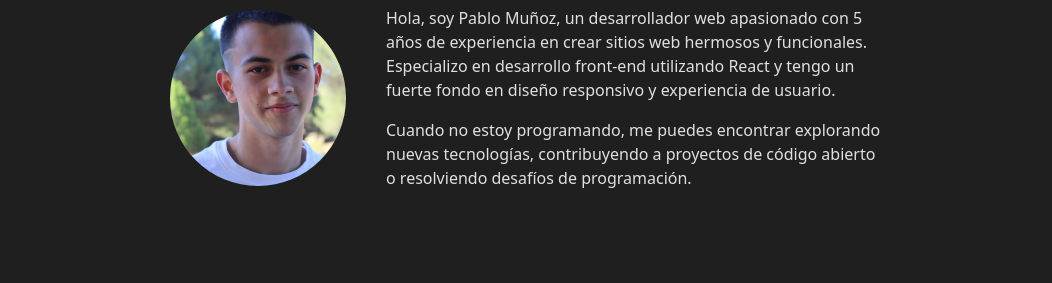
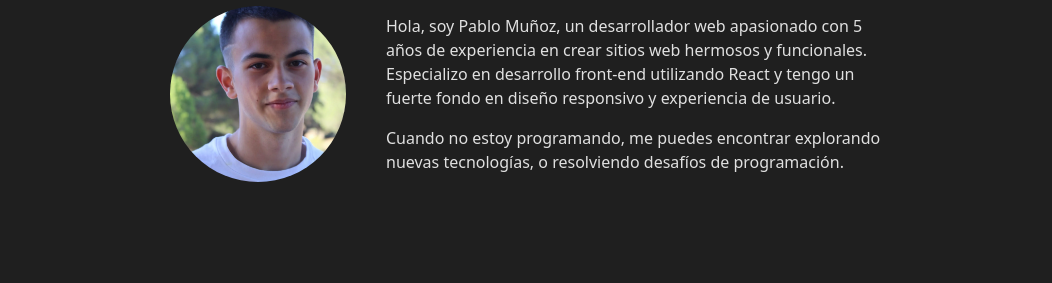
Before and after one commit to PPabloMunoz/porfolio, an Astro site: page / in a window 1280 px wide. Shown: the part 178-461 px from the top of the page, without its empty margins (114-1166 px from the left). Built offline with nearby package versions, Linux system fonts and the light colour scheme; Astro itself is replaced by a stand-in of ours.

Commit message:
Update welcome text

```diff
--- a/src/components/sections/welcome-section.astro
+++ b/src/components/sections/welcome-section.astro
@@ -21,8 +21,7 @@ import Title from '../title.astro'
       </p>
       <p class='text-pretty'>
         Cuando no estoy programando, me puedes encontrar explorando nuevas
-        tecnologías, contribuyendo a proyectos de código abierto o resolviendo
-        desafíos de programación.
+        tecnologías, o resolviendo desafíos de programación.
       </p>
     </div>
   </div>
```
